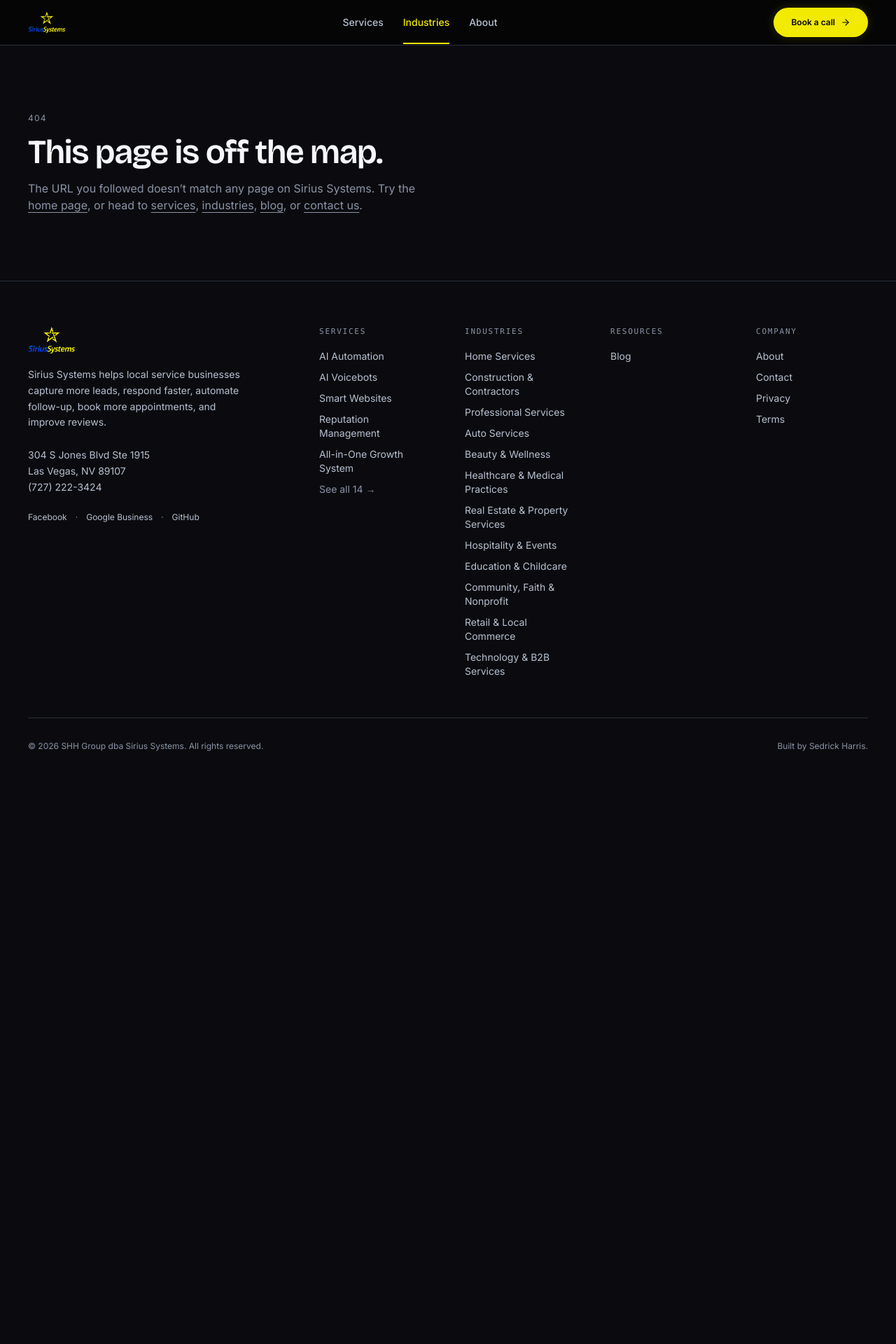
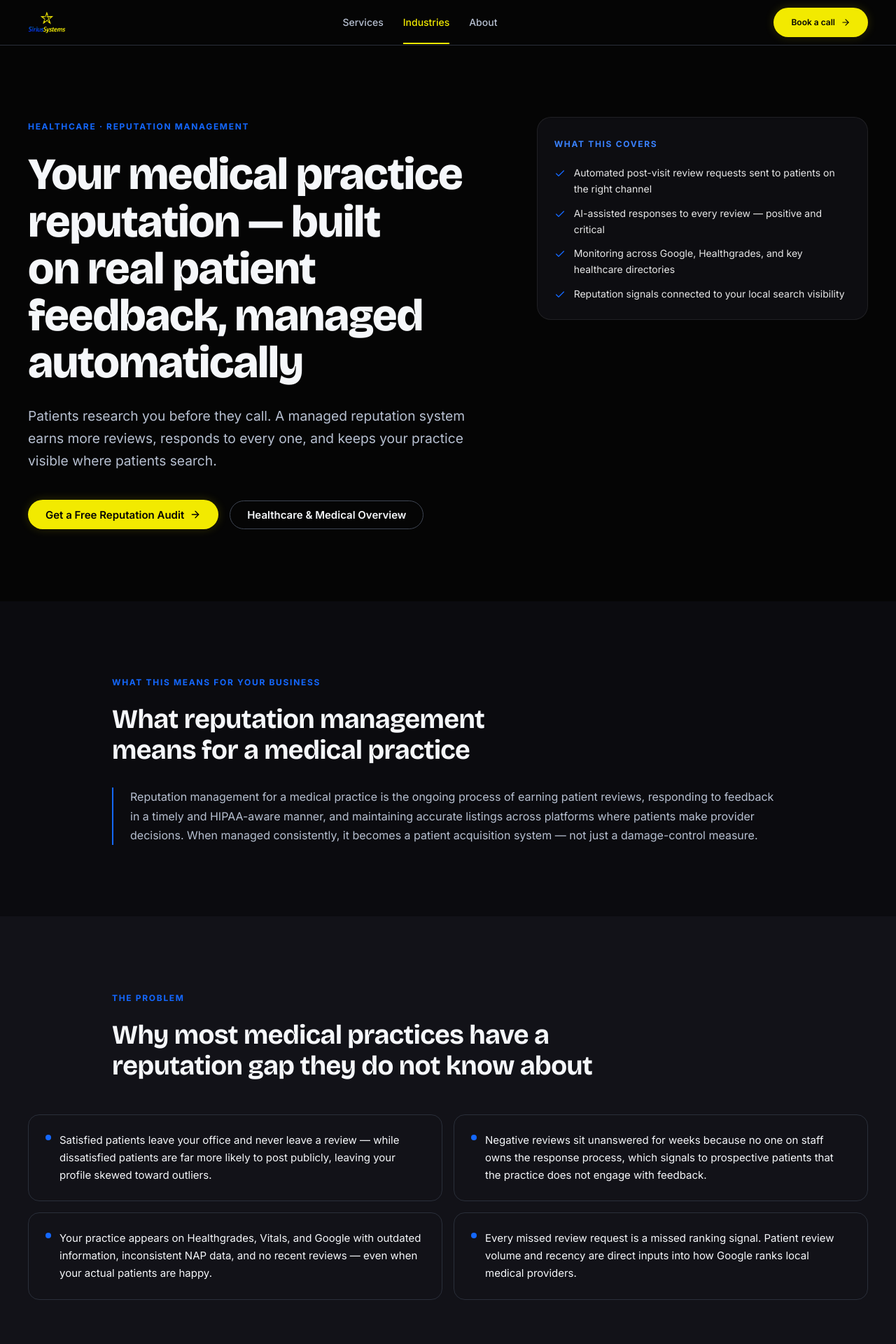
Before and after one commit to SedrickHarris/sirius-systems-site, a Next.js app: page /industries/healthcare-medical/reputation-management in a window 1280 px wide. Before the commit this address had no page. Shown: the top 1920 px of the page at 70% size. Before the commit the page ends 1138 px from the top, so only its background shows below. Built offline with nearby package versions, Linux system fonts and the light colour scheme.

Commit message:
feat: /industries/healthcare-medical/reputation-management intersection page

```diff
--- /dev/null
+++ b/app/industries/healthcare-medical/reputation-management/page.tsx
@@ -0,0 +1,127 @@
+import type { Metadata } from 'next'
+import {
+  IntersectionPageTemplate,
+  type IntersectionPageData,
+} from '@/components/site/IntersectionPageTemplate'
+import { JsonLdScript } from '@/components/site/JsonLdScript'
+import { webPage, breadcrumbList, serviceSchema, faqPage } from '@/lib/schema'
+
+const DATA: IntersectionPageData = {
+  hubSlug:     'healthcare-medical',
+  serviceSlug: 'reputation-management',
+  hubName:     'Healthcare & Medical',
+  serviceName: 'Reputation Management',
+
+  metaTitle:       'Reputation Management for Medical Practices | Sirius Systems',
+  metaDescription: 'Patients check your reviews before booking. Sirius Systems helps medical practices automate reviews, respond to feedback, and protect local search rankings.',
+
+  eyebrow:   'Healthcare · Reputation Management',
+  headline:  'Your medical practice reputation — built on real patient feedback, managed automatically',
+  subheadline: 'Patients research you before they call. A managed reputation system earns more reviews, responds to every one, and keeps your practice visible where patients search.',
+  heroHighlights: [
+    'Automated post-visit review requests sent to patients on the right channel',
+    'AI-assisted responses to every review — positive and critical',
+    'Monitoring across Google, Healthgrades, and key healthcare directories',
+    'Reputation signals connected to your local search visibility',
+  ],
+
+  definitionHeadline: 'What reputation management means for a medical practice',
+  definition: 'Reputation management for a medical practice is the ongoing process of earning patient reviews, responding to feedback in a timely and HIPAA-aware manner, and maintaining accurate listings across platforms where patients make provider decisions. When managed consistently, it becomes a patient acquisition system — not just a damage-control measure.',
+
+  problemHeadline: 'Why most medical practices have a reputation gap they do not know about',
+  problems: [
+    'Satisfied patients leave your office and never leave a review — while dissatisfied patients are far more likely to post publicly, leaving your profile skewed toward outliers.',
+    'Negative reviews sit unanswered for weeks because no one on staff owns the response process, which signals to prospective patients that the practice does not engage with feedback.',
+    'Your practice appears on Healthgrades, Vitals, and Google with outdated information, inconsistent NAP data, and no recent reviews — even when your actual patients are happy.',
+    'Every missed review request is a missed ranking signal. Patient review volume and recency are direct inputs into how Google ranks local medical providers.',
+  ],
+
+  howItWorksHeadline: 'How the reputation system works for your practice',
+  steps: [
+    { label: 'Post-visit trigger', body: 'After a patient appointment, a review request is sent automatically — by text or email — at the right interval for your practice type, with a frictionless path to your preferred platform.' },
+    { label: 'AI-assisted response', body: 'Every incoming review — five-star praise or a difficult one-star complaint — receives a drafted response that reflects your practice\'s voice without disclosing protected patient information.' },
+    { label: 'Monitoring and visibility', body: 'Your reputation data is tracked across Google and healthcare-specific directories. Review volume, recency, and response rate are reported so you can see the system working.' },
+  ],
+
+  featuresHeadline: 'What the reputation system includes for healthcare practices',
+  features: [
+    'Automated review request workflows triggered by patient visit activity',
+    'Multichannel delivery — text and email — to match patient communication preferences',
+    'AI-drafted review responses that stay within HIPAA-aware communication boundaries',
+    'Review monitoring across Google, Healthgrades, and major healthcare directories',
+    'Listing accuracy checks to ensure your practice information is consistent where patients search',
+    'Response rate and review volume tracking in a single dashboard',
+    'Escalation workflow for critical or sensitive reviews requiring staff review before response',
+    'Integration with your patient communication system to avoid double-messaging',
+  ],
+
+  relatedServiceSlugs: ['review-automation', 'ai-review-responses', 'google-business-profile-optimization', 'local-seo-aeo'],
+
+  faqs: [
+    {
+      q: 'Do patient reviews actually affect how my practice ranks on Google?',
+      a: 'Yes. Google uses review volume, recency, and star rating as ranking signals for local search results. A practice that consistently earns new reviews and responds to them tends to outrank competitors with older or thinner review profiles. Managing your review presence is not separate from local SEO — it is part of it.',
+    },
+    {
+      q: 'How do you handle review responses without violating patient privacy?',
+      a: 'Review responses are drafted to acknowledge feedback and demonstrate responsiveness without confirming that the reviewer was a patient or referencing any appointment details. Responses follow HIPAA-aware communication practices — thanking reviewers, addressing tone, and inviting further conversation offline without disclosing protected health information.',
+    },
+    {
+      q: 'Can you collect reviews for Healthgrades and Vitals, not just Google?',
+      a: 'The system directs patients to the platform that matters most for your practice. For most medical practices, that starts with Google. Healthgrades and other healthcare-specific directories are part of the monitoring and listing accuracy layer, and review requests can be configured to route patients to the platform where your profile needs the most attention.',
+    },
+    {
+      q: 'What if we already have negative reviews? Does this help with those?',
+      a: 'The system does not remove reviews. What it does is build a consistent stream of new, genuine patient feedback that gives your profile balance and recency. AI-assisted responses to existing negative reviews are also part of the system — responding professionally to a difficult review signals to prospective patients that the practice takes feedback seriously.',
+    },
+    {
+      q: 'We only have a small front desk team. How much does this require from our staff?',
+      a: 'Once configured, the review request process runs automatically from your patient visit trigger. Staff only need to step in for reviews flagged as sensitive or requiring a personal response. The system handles the volume — your team handles the exceptions.',
+    },
+  ],
+
+  ctaHeadline:      'Find out where your practice reputation stands — and what it is costing you',
+  ctaBody:          'We will audit your current review presence, identify the gaps your competitors are filling, and show you exactly how the system closes them. No obligation.',
+  ctaPrimaryLabel:  'Get a Free Reputation Audit',
+}
+
+export const metadata: Metadata = {
+  title:       DATA.metaTitle,
+  description: DATA.metaDescription,
+  alternates: { canonical: '/industries/healthcare-medical/reputation-management' },
+  openGraph: {
+    title:       DATA.metaTitle,
+    description: DATA.metaDescription,
+    url:         '/industries/healthcare-medical/reputation-management',
+    images: [{ url: '/og/default.webp', alt: DATA.metaTitle }],
+  },
+}
+
+export default function HealthcareMedicalReputationManagementPage() {
+  return (
+    <>
+      <JsonLdScript
+        data={[
+          webPage({
+            url:         '/industries/healthcare-medical/reputation-management',
+            name:        DATA.metaTitle,
+            description: DATA.metaDescription,
+          }),
+          breadcrumbList([
+            { name: 'Home',                  url: '/' },
+            { name: 'Industries',            url: '/industries' },
+            { name: 'Healthcare & Medical',  url: '/industries/healthcare-medical' },
+            { name: 'Reputation Management', url: '/industries/healthcare-medical/reputation-management' },
+          ]),
+          serviceSchema({
+            slug:        'industries/healthcare-medical/reputation-management',
+            name:        'Reputation Management for Medical Practices',
+            description: 'Automated review collection, HIPAA-aware response workflows, and reputation monitoring for medical practices and healthcare providers.',
+          }),
+          faqPage(DATA.faqs),
+        ]}
+      />
+      <IntersectionPageTemplate {...DATA} />
+    </>
+  )
+}
```
Also changed, not shown: 1 other file (tests, documents, lock files or other folders).
